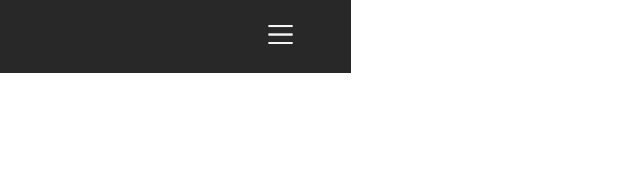
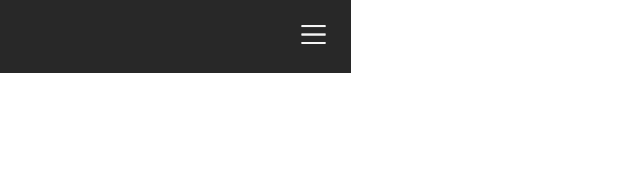
Before and after one commit to KamarajSindhu/frontend_bootcamp, a browser extension: page html_css/building_coworking_site/index.html in a window 1280 px wide. Shown: the top 181 px of the page, 929-1569 px from the left, 640 px wide, since content can reach past the window. Drawn offline with Linux system fonts and the light colour scheme.

Commit message:
position_menu_icon

```diff
--- a/html_css/building_coworking_site/style.css
+++ b/html_css/building_coworking_site/style.css
@@ -48,5 +48,5 @@ h1
 }
 .align-right
 {
-    padding: 0 80%;
+    margin-left: auto;
 }
```
